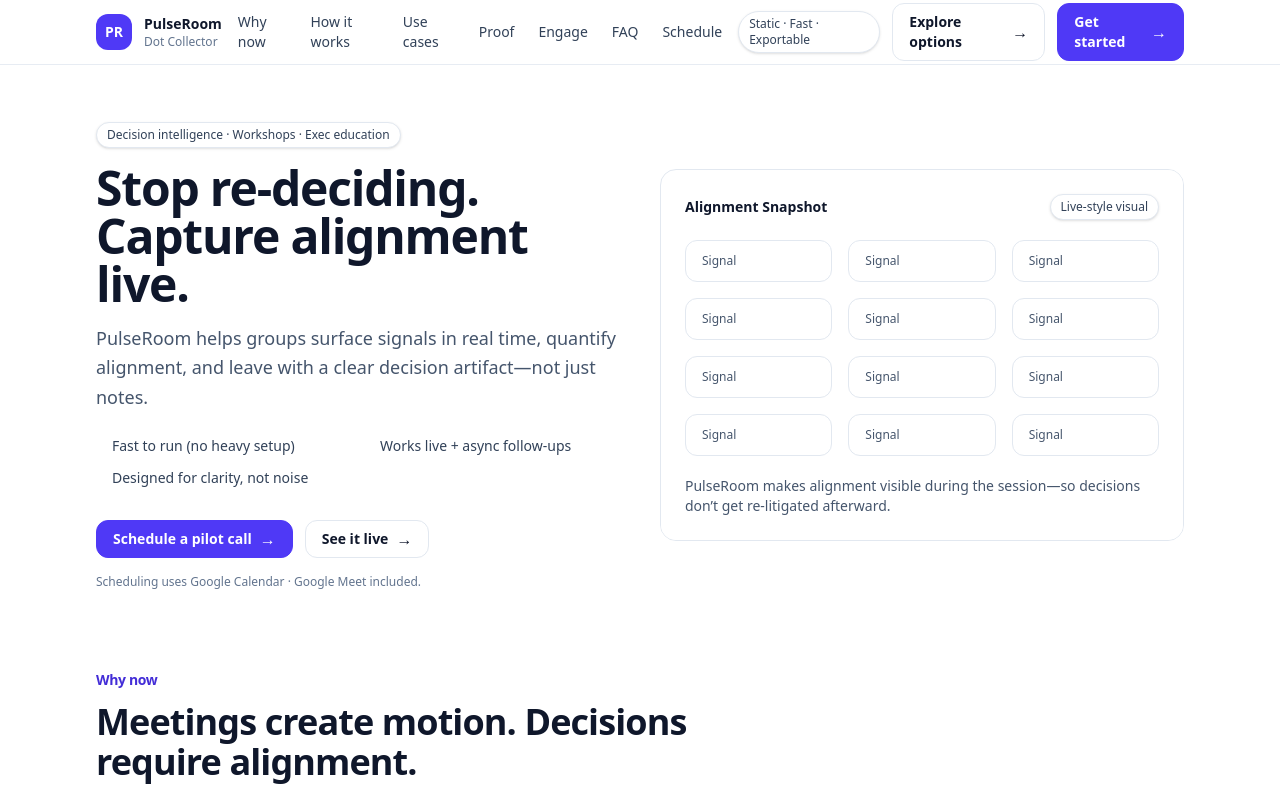
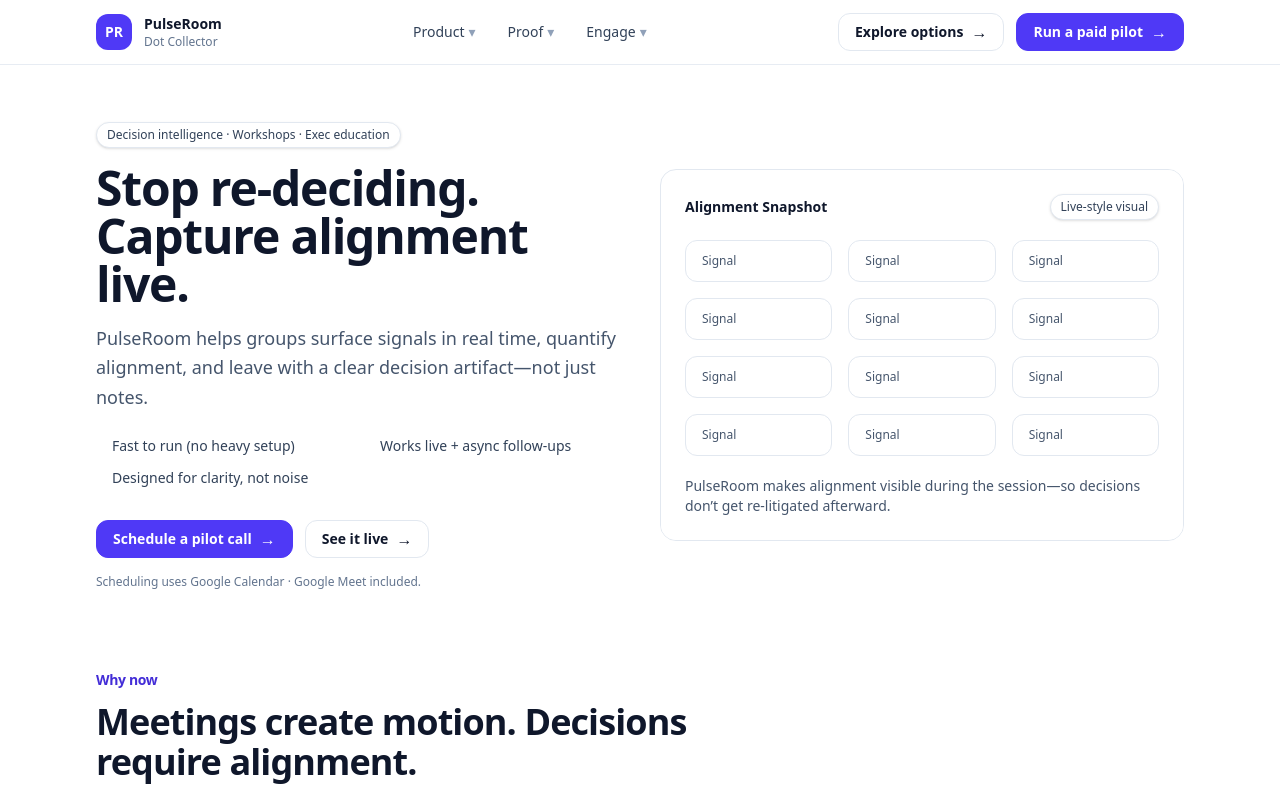
Before and after one commit to salkhan-ops/pulseroom-landing, a Next.js app: page / in a window 1280 px wide. Shown: the top 799 px of the page. Built offline with nearby package versions, Linux system fonts and the light colour scheme.

Commit message:
Header dropdowns: single-open behavior

```diff
--- a/components/layout/Header.tsx
+++ b/components/layout/Header.tsx
@@ -1,7 +1,11 @@
+"use client";
+
+import { useEffect, useId, useMemo, useRef, useState } from "react";
 import Container from "@/components/ui/Container";
 import Button from "@/components/ui/Button";
-import Badge from "@/components/ui/Badge";
 import { site } from "@/lib/site";
+
+type SimpleItem = { label: string; href: string };
 
 function LogoMark() {
   return (
@@ -17,33 +21,166 @@
   );
 }
 
+function useOnClickOutside(ref: React.RefObject<HTMLElement>, handler: () => void) {
+  useEffect(() => {
+    function listener(e: MouseEvent | TouchEvent) {
+      const el = ref.current;
+      if (!el) return;
+      if (e.target instanceof Node && !el.contains(e.target)) handler();
+    }
+    document.addEventListener("mousedown", listener);
+    document.addEventListener("touchstart", listener);
+    return () => {
+      document.removeEventListener("mousedown", listener);
+      document.removeEventListener("touchstart", listener);
+    };
+  }, [ref, handler]);
+}
+
+function DropMenu({
+  id,
+  openId,
+  setOpenId,
+  label,
+  items,
+}: {
+  id: string;
+  openId: string | null;
+  setOpenId: (id: string | null) => void;
+  label: string;
+  items: SimpleItem[];
+}) {
+  const rootRef = useRef<HTMLDivElement>(null);
+  const isOpen = openId === id;
+
+  useOnClickOutside(rootRef, () => {
+    if (isOpen) setOpenId(null);
+  });
+
+  // Close on Escape
+  useEffect(() => {
+    function onKey(e: KeyboardEvent) {
+      if (e.key === "Escape") setOpenId(null);
+    }
+    if (isOpen) window.addEventListener("keydown", onKey);
+    return () => window.removeEventListener("keydown", onKey);
+  }, [isOpen, setOpenId]);
+
+  return (
+    <div className="relative" ref={rootRef}>
+      <button
+        type="button"
+        className="inline-flex items-center gap-1 rounded-xl px-3 py-2 text-sm font-medium text-slate-700 hover:bg-slate-50 hover:text-slate-900"
+        onClick={() => setOpenId(isOpen ? null : id)}
+      >
+        {label}
+        <span aria-hidden className="text-slate-400">▾</span>
+      </button>
+
+      {isOpen && (
+        <div className="absolute left-0 mt-2 w-64 rounded-2xl border border-slate-200 bg-white shadow-soft p-2 z-50">
+          {items.map((it) => (
+            <a
+              key={it.href + it.label}
+              href={it.href}
+              className="block rounded-xl px-3 py-2 text-sm text-slate-700 hover:bg-slate-50 hover:text-slate-900"
+              onClick={() => setOpenId(null)}
+            >
+              {it.label}
+            </a>
+          ))}
+        </div>
+      )}
+    </div>
+  );
+}
+
 export default function Header() {
+  const [openId, setOpenId] = useState<string | null>(null);
+
+  const productId = useId();
+  const proofId = useId();
+  const engageId = useId();
+
+  const product: SimpleItem[] = useMemo(
+    () => [
+      { label: "Why now", href: "#why-now" },
+      { label: "How it works", href: "#how-it-works" },
+      { label: "Outcomes", href: "#outcomes" },
+      { label: "Use cases", href: "#use-cases" },
+      { label: "Get PulseRoom", href: "#get-pulseroom" },
+    ],
+    []
+  );
+
+  const proof: SimpleItem[] = useMemo(
+    () => [
+      { label: "Visual proof", href: "#proof" },
+      { label: "FAQ", href: "#faq" },
+    ],
+    []
+  );
+
+  const engage: SimpleItem[] = useMemo(
+    () => [
+      { label: "Engagement options", href: "#engage" },
+      { label: "Schedule pilot", href: "#schedule" },
+    ],
+    []
+  );
+
   return (
     <header className="sticky top-0 z-40 border-b border-slate-200/80 bg-white/80 backdrop-blur">
       <Container className="flex h-16 items-center justify-between gap-4">
-        <a href="#top" className="flex items-center gap-3" aria-label={`${site.name} home`}>
+        <a
+          href="#top"
+          className="flex items-center gap-3"
+          aria-label={`${site.name} home`}
+          onClick={() => setOpenId(null)}
+        >
           <LogoMark />
         </a>
 
-        <nav className="hidden items-center gap-6 md:flex" aria-label="Primary navigation">
-          {site.nav.map((item) => (
-            <a
-              key={item.href}
-              href={item.href}
-              className="text-sm font-medium text-slate-700 hover:text-slate-900"
-            >
-              {item.label}
-            </a>
-          ))}
+        <nav className="hidden items-center gap-2 md:flex" aria-label="Primary navigation">
+          <DropMenu
+            id={productId}
+            openId={openId}
+            setOpenId={setOpenId}
+            label="Product"
+            items={product}
+          />
+          <DropMenu
+            id={proofId}
+            openId={openId}
+            setOpenId={setOpenId}
+            label="Proof"
+            items={proof}
+          />
+          <DropMenu
+            id={engageId}
+            openId={openId}
+            setOpenId={setOpenId}
+            label="Engage"
+            items={engage}
+          />
         </nav>
 
         <div className="flex items-center gap-3">
-          <Badge className="hidden sm:inline-flex">Static · Fast · Exportable</Badge>
-          <Button href="#engage" variant="secondary" external={false} className="hidden sm:inline-flex">
+          <Button
+            href="#engage"
+            variant="secondary"
+            external={false}
+            className="hidden sm:inline-flex"
+          >
             Explore options
           </Button>
-          <Button href="#engage" variant="primary" external={false}>
-            Get started
+
+          <Button
+            href="https://calendar.app.google/WMFb5GpB8wNxyWcZ8"
+            variant="primary"
+            external={true}
+          >
+            Run a paid pilot
           </Button>
         </div>
       </Container>
--- a/lib/site.ts
+++ b/lib/site.ts
@@ -1,4 +1,6 @@
-export type NavItem = { label: string; href: string };
+// lib/site.ts
+
+export type NavItem = { label: string; href: string; enabled?: boolean };
 
 export type CtaKey = "waitlist" | "pilot" | "early" | "invest";
 
@@ -16,6 +18,11 @@
   name: "PulseRoom",
   tagline: "Dot Collector",
   url: "https://salkhan-ops.github.io/pulseroom-landing",
+
+  /**
+   * ✅ Keep your original flat nav for backwards compatibility.
+   * (Header will not use this anymore, but keeping it avoids surprises.)
+   */
   nav: [
     { label: "Why now", href: "#why-now" },
     { label: "How it works", href: "#how-it-works" },
@@ -24,8 +31,38 @@
     { label: "Engage", href: "#engage" },
     { label: "FAQ", href: "#faq" },
     { label: "Schedule", href: "#schedule" },
+  ] as NavItem[],
 
-  ] as NavItem[], // Changed from satisfies to 'as' for metadata compatibility
+  /**
+   * ✅ New grouped nav for a neat executive header.
+   * Use "/#..." so these links work even when you add /blog later.
+   */
+  navGroups: {
+    product: [
+      { label: "Why now", href: "/#why-now" },
+      { label: "How it works", href: "/#how-it-works" },
+      { label: "Outcomes", href: "/#outcomes" },
+      { label: "Use cases", href: "/#use-cases" },
+      { label: "Get PulseRoom", href: "/#get-pulseroom" },
+    ] as NavItem[],
+
+    learn: [
+      // Enable later when blog exists
+      { label: "Decision insights (Blog)", href: "/blog", enabled: false },
+      { label: "FAQ (quick answers)", href: "/#faq" },
+    ] as NavItem[],
+
+    proof: [
+      { label: "Visual proof", href: "/#proof" },
+      { label: "Representative scenarios", href: "/#use-cases" },
+      { label: "Engagement options", href: "/#engage" },
+    ] as NavItem[],
+  },
+
+  /**
+   * ✅ Single primary CTA for the header button
+   */
+  primaryCtaKey: "pilot" as CtaKey,
 
   seo: {
     title: "PulseRoom — turn conversations into aligned decisions",
@@ -40,8 +77,8 @@
       "product teams",
       "education",
       "PulseRoom",
-      "Dot Collector"
-    ] as string[], // 💡 This fixes the 'readonly' error
+      "Dot Collector",
+    ] as string[],
   },
 
   engagement: {
@@ -53,30 +90,31 @@
         badge: "Most popular",
         title: "Join the waitlist",
         blurb: "For teams who want early access and occasional product feedback.",
-        href: "https://example.com/waitlist"
+        href: "https://example.com/waitlist",
       },
       {
         key: "pilot",
         enabled: true,
         title: "Run a paid pilot",
-        blurb: "For organizations running workshops and wanting measurable outcomes in 2–4 weeks.",
+        blurb:
+          "For organizations running workshops and wanting measurable outcomes in 2–4 weeks.",
         href: "https://calendar.app.google/WMFb5GpB8wNxyWcZ8",
-
       },
       {
         key: "early",
         enabled: true,
         title: "Pre-subscribe / early access",
         blurb: "For power users who want priority onboarding and discounted pricing.",
-        href: "https://example.com/early-access"
+        href: "https://example.com/early-access",
       },
       {
         key: "invest",
         enabled: true,
         title: "Register interest (invest / partner)",
-        blurb: "For investors, accelerators, and strategic partners exploring collaboration.",
-        href: "https://example.com/partner"
-      }
+        blurb:
+          "For investors, accelerators, and strategic partners exploring collaboration.",
+        href: "https://example.com/partner",
+      },
     ] as EngagementCta[],
   },
 
@@ -97,22 +135,25 @@
       "No login, no friction — each option links to a simple form or scheduling page. Enable/disable CTAs via configuration.",
   },
 
+  /**
+   * ✅ App-focused FAQ (more relevant than generic site/hosting questions)
+   */
   faq: [
     {
-      q: "Is this a one-page static site (no backend)?",
-      a: "Yes. This landing site is designed for static export and can be hosted on GitHub Pages or any static host like Hostinger."
+      q: "What does PulseRoom actually do?",
+      a: "PulseRoom captures participant signals during live discussion, visualizes alignment in real time, and produces a clear decision artifact for follow-up.",
     },
     {
-      q: "Can I change the primary CTA later?",
-      a: "Yes. Flip a config flag in lib/site.ts (no UI logic changes needed)."
+      q: "How is this different from polling tools?",
+      a: "Polling collects opinions. PulseRoom is designed for decision alignment—making trade-offs visible and reducing re-litigation after the meeting.",
     },
     {
-      q: "Do I need a custom domain for SEO?",
-      a: "Not to start. For best results, add a custom domain later and update the site.url value for accurate metadata."
+      q: "What does a paid pilot include?",
+      a: "A scoped pilot over 2–4 weeks with real sessions, support on setup and facilitation flow, and outcomes you can evaluate internally.",
     },
     {
-      q: "Can you add real screenshots later?",
-      a: "Yes. Replace the SVG placeholders in /public and swap the Visual Proof blocks with real images."
-    }
+      q: "Do participants need accounts?",
+      a: "No heavy onboarding. The participant experience is lightweight by design.",
+    },
   ],
 } as const;
```
